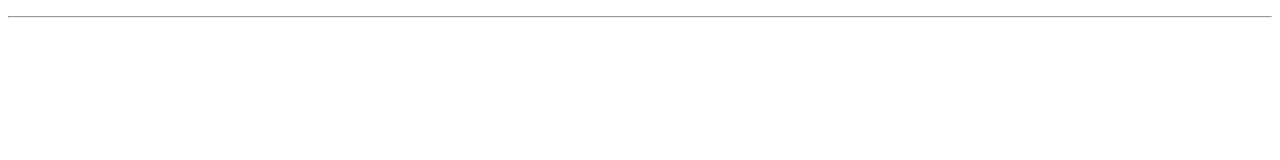
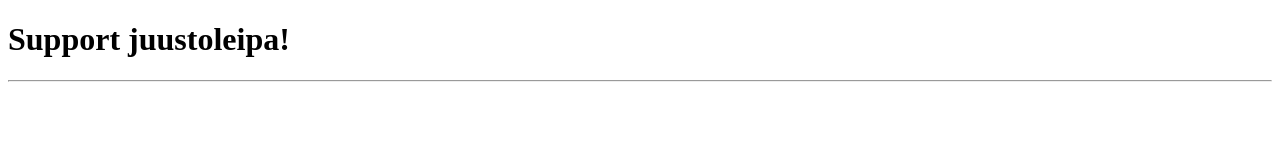
Before and after one commit to juustoleipa/juustoleipa.github.io, a plain HTML site: page index.html in a window 1280 px wide. Drawn offline with Linux system fonts and the light colour scheme; files whose address does not match are found by name.

Commit message:
juustoleipa tag

```diff
--- a/index.html
+++ b/index.html
@@ -11,6 +11,7 @@
                 <div class="scores"></div>
                 <div class="game-boards"></div>
                 <p class="game-explanation"></p>
+                <h1>Support juustoleipa!</h1>
                 <hr></hr>
                 <p></p>
             </div>
```
